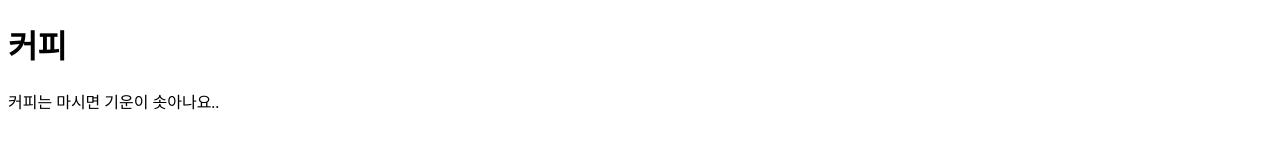
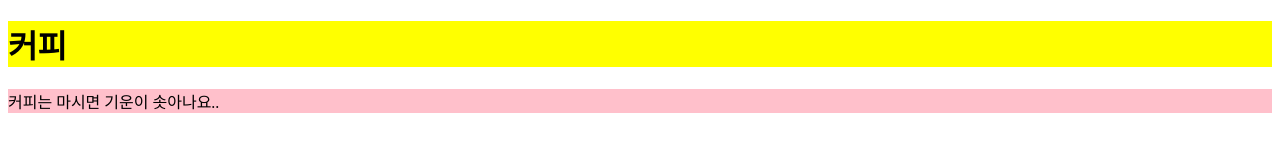
Before and after one commit to lilacnim/gitstudy, a plain HTML site: page index.html in a window 1280 px wide. Drawn offline with Linux system fonts and the light colour scheme.

Commit message:
제목과 본문 영역의 배경색상 지정

```diff
--- a/css/style.css
+++ b/css/style.css
@@ -1,4 +1,8 @@
 @charset "utf-8";
-body {
-    background-color: #fff;
+h1 {
+    background-color: yellow;
 }
+
+p {
+    background-color: pink;
+}
```
